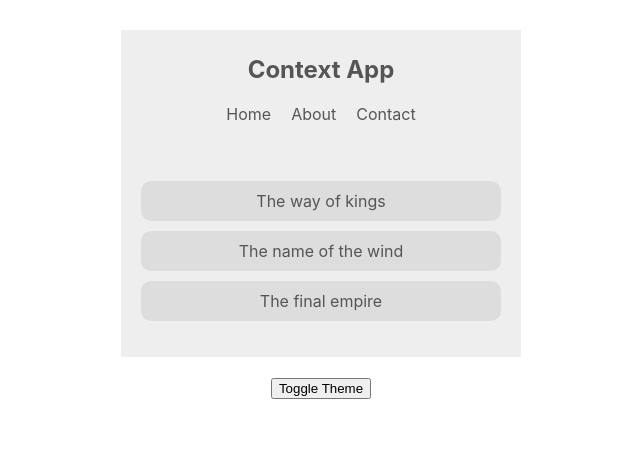
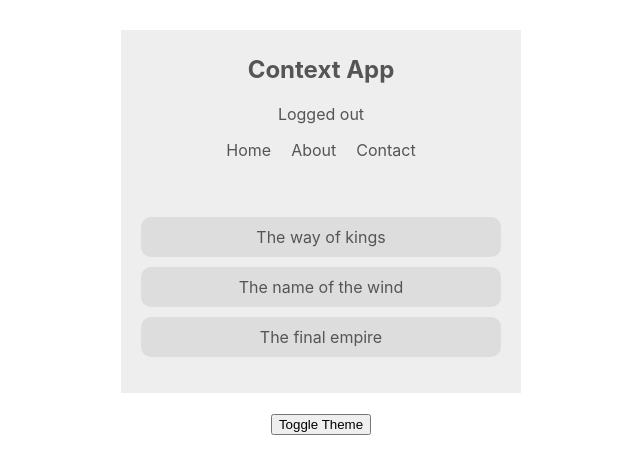
Before and after one commit to rafAmorim8/react-context-hooks, a React (Create React App) app in the folder contextapp/: page / in a window 1280 px wide. Shown: the top 474 px of the page, without its empty margins (319-959 px from the left). Built offline with nearby package versions, Linux system fonts and the light colour scheme.

Commit message:
Adds auth contect to navbar

```diff
--- a/contextapp/src/components/Navbar.js
+++ b/contextapp/src/components/Navbar.js
@@ -1,15 +1,21 @@
 import React, { Component } from 'react';
 import { ThemeContext } from '../contexts/ThemeContext'
+import { AuthContext } from '../contexts/AuthContext';
 
 class Navbar extends Component {
     render() {
         return (
-            <ThemeContext.Consumer>{(context) => {
-                const {isLightTheme, light, dark } = context;
+            <AuthContext.Consumer>{(authContext) => (
+                <ThemeContext.Consumer>{(themeContext) => {
+                    const {isLightTheme, light, dark } = themeContext;
+                    const { isAuthenticated, toggleAuth } = authContext;
                     const theme = isLightTheme ? light : dark;
                     return(
                         <nav style={{ background: theme.bg, color: theme.syntax}}>
                             <h1>Context App</h1>
+                            <div onClick={toggleAuth}>
+                                { isAuthenticated ? 'Logged in' : 'Logged out' }
+                            </div>
                             <ul>
                                 <li>Home</li>
                                 <li>About</li>
@@ -18,6 +24,7 @@
                         </nav>
                     )
                 }}</ThemeContext.Consumer>
+            )}</AuthContext.Consumer>
         );
     }
 }
```
Lines whose indentation alone changed are shown as unchanged.
